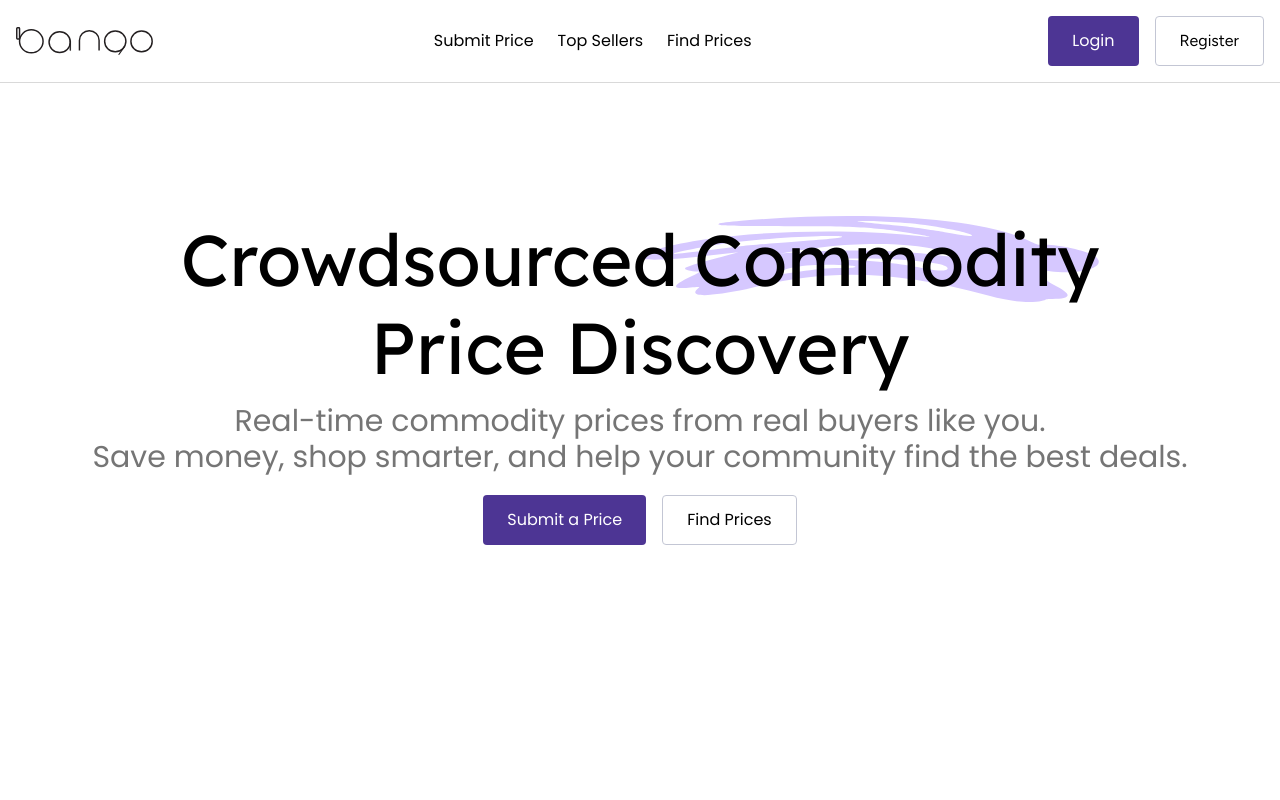
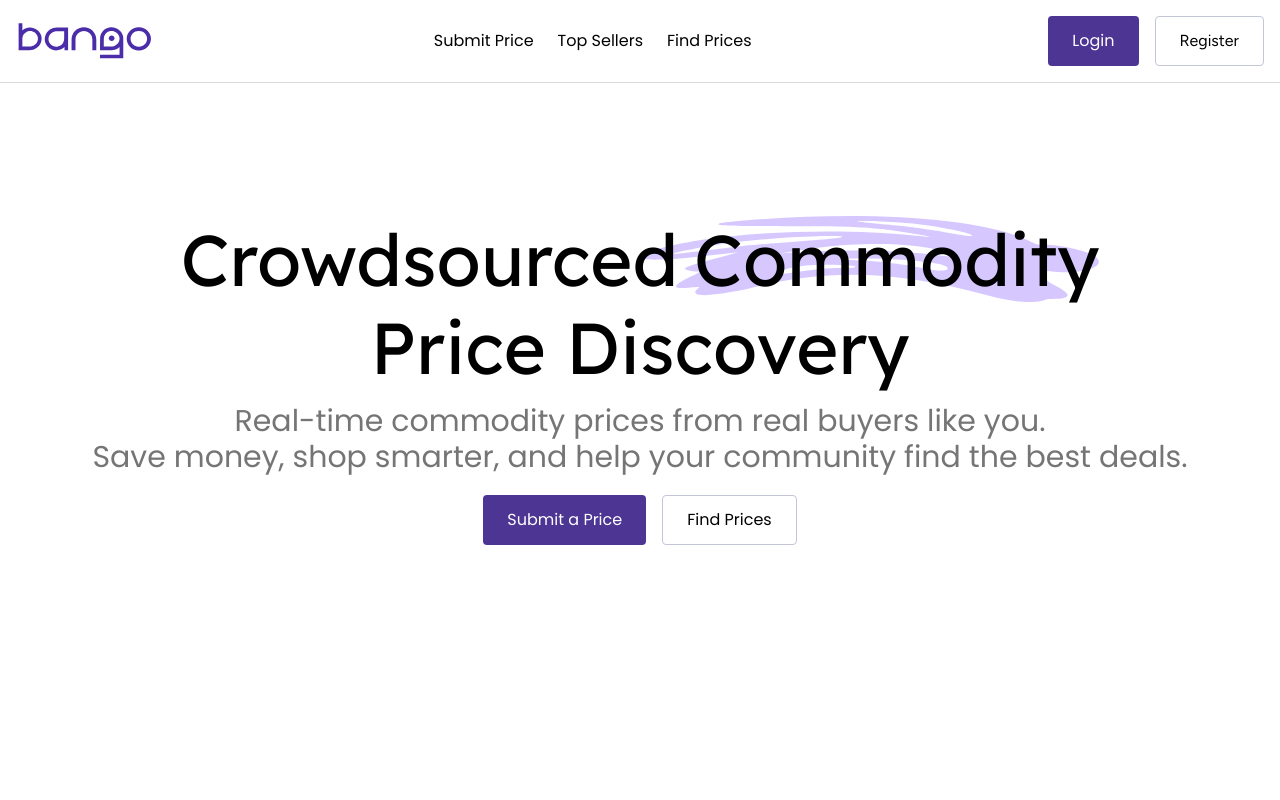
Before and after one commit to Bango-dev/bango-frontend, a Next.js app: page / in a window 1280 px wide. Shown: the top 800 px of the page. Built offline with nearby package versions, Linux system fonts and the light colour scheme.

Commit message:
changed the logo on the navbar and footer

```diff
--- a/app/footer/Footer.tsx
+++ b/app/footer/Footer.tsx
@@ -20,7 +20,7 @@ const Footer = () => {
       </ul>
       <div className="my-10">
         <Image
-          src="/images/footer/footer-logo.svg"
+          src="/images/navbar/new-bango-logo.svg"
           alt="The footer logo"
           width={830}
           height={174}
--- a/app/navbar/Navbar.tsx
+++ b/app/navbar/Navbar.tsx
@@ -37,7 +37,7 @@ const Navbar = () => {
         <div>
           <Image
             className="pl-4"
-            src="/images/navbar/navbar-logo.svg"
+            src="/images/navbar/new-bango-logo.svg"
             alt="The logo at the navigation bar"
             width={153}
             height={32}
```
Also changed, not shown: public/images/navbar/new-bango-logo.svg (added).
